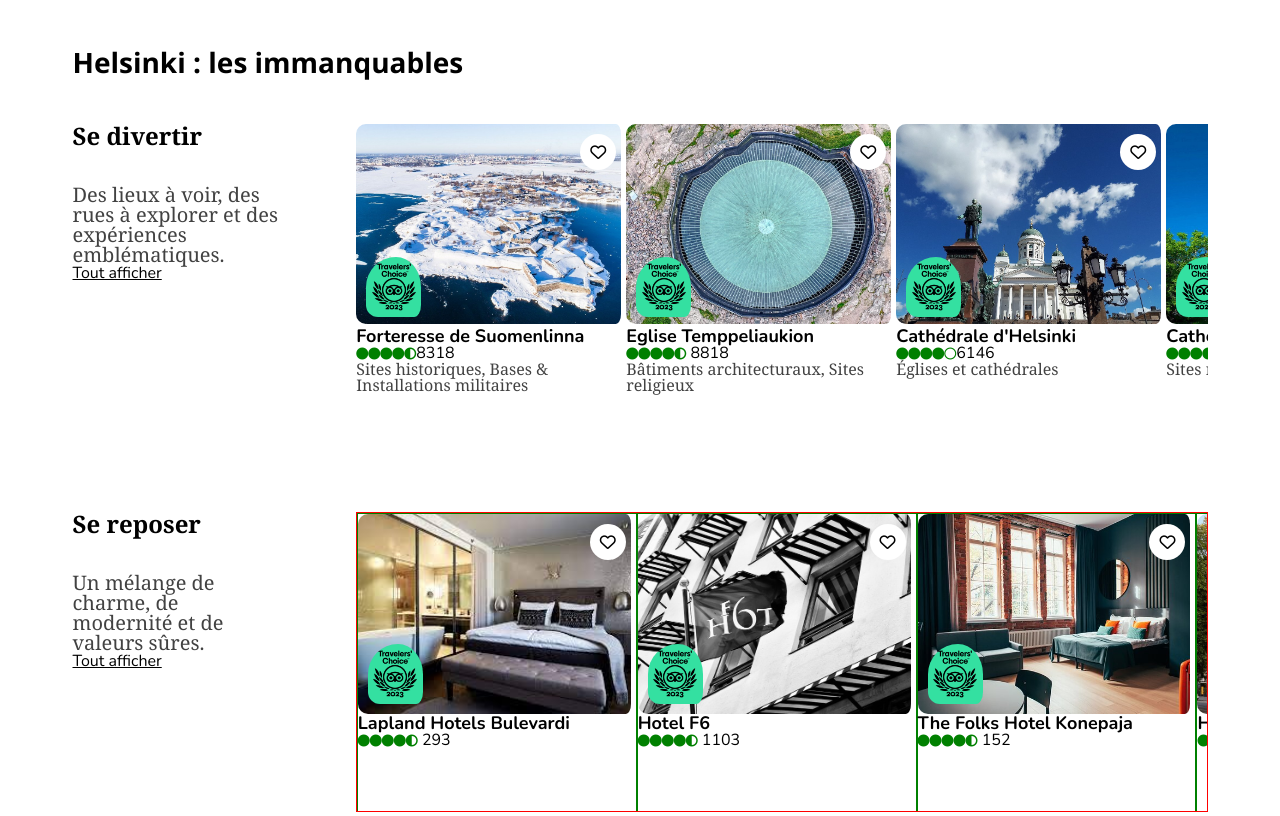
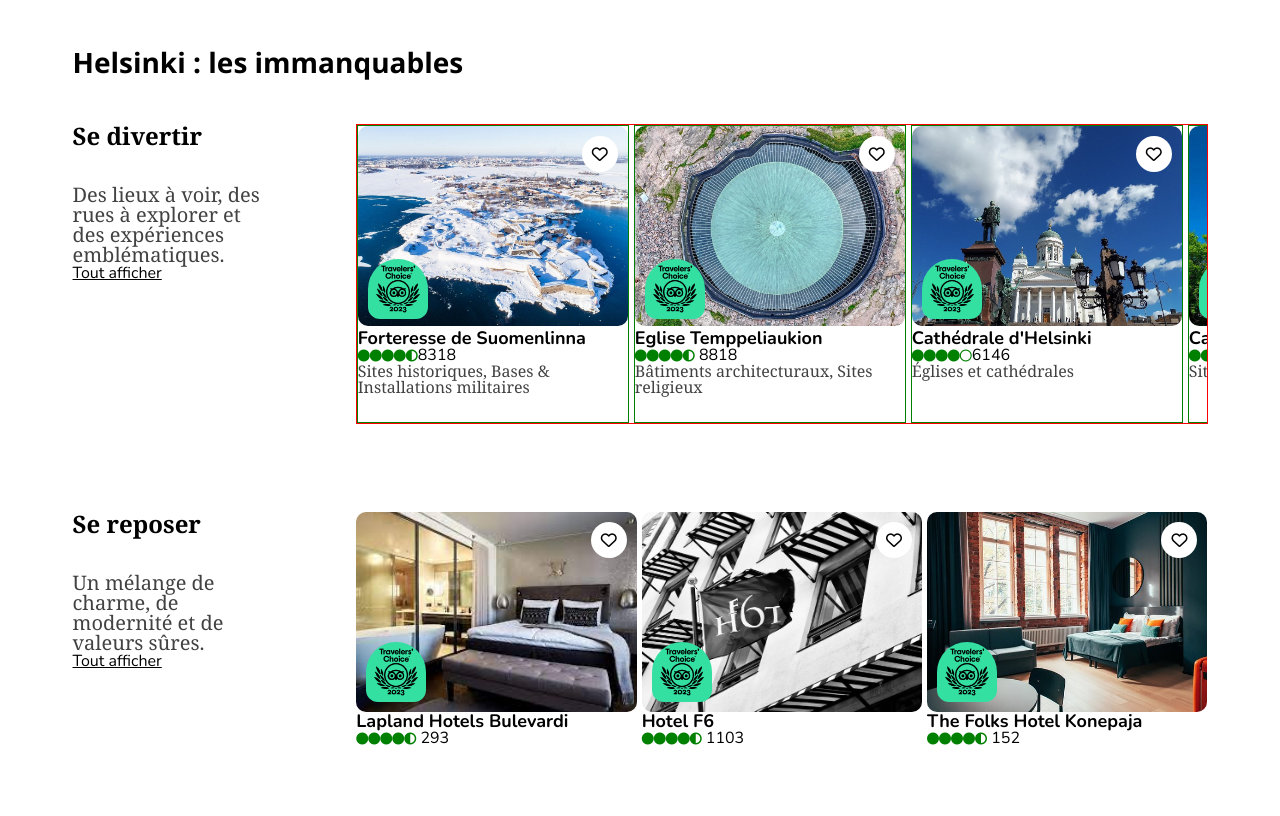
Before and after one commit to MrNathaniel/Tripadvisor-v2, a plain HTML site: page index.html in a window 1280 px wide. Shown: the part 1120-1936 px from the top of the page. Drawn offline with nearby package versions, Linux system fonts and the light colour scheme.

Commit message:
ça dépasse toujours

```diff
--- a/CSS/style.css
+++ b/CSS/style.css
@@ -256,10 +256,15 @@ h3 {
   flex: 3;
   overflow-x: hidden;
   overflow: scroll;
-
+  gap: 5px;
+  width: calc((100% - 10px) / 3);
   flex-shrink: 0;
+  border: red solid 1px;
 }
 
+.caroussel-pic {
+  border: green 1px solid;
+}
 .have-fun-pics::-webkit-scrollbar  /* chrome*/ {
   display: none;
 }
@@ -307,17 +312,12 @@ h3 {
   padding-top: 37px;
 }
 
-.have-fun-pics {
-  width: calc((100% - 10px) / 3);
-}
-
 .have-fun img {
   object-fit: cover;
   width: 270px;
 
   height: 200px;
   border-radius: 10px;
-  padding-right: 5px;
 }
 
 .relativ-div {
@@ -357,8 +357,9 @@ h3 {
 }
 
 .left-part {
-  height: 100%;
+  height: 300px;
   flex: 1;
+  width: 30%;
   padding-bottom: 145px;
 }
 
@@ -369,7 +370,8 @@ h3 {
   overflow-x: hidden;
   overflow: scroll;
   /* width: 100%; */
-  border: 1px solid red;
+  /*border: 1px solid red;*/
+  gap: 5px;
 }
 
 .rest-pics-relativ {
@@ -379,7 +381,7 @@ h3 {
   height: 300px;
   width: calc((100% - 10px) / 3);
 
-  border: 1px solid green;
+  /*border: 1px solid green;*/
   flex-shrink: 0;
 }
 
@@ -391,9 +393,9 @@ h3 {
 
 .rest-pics-relativ img {
   height: 200px;
-  width: 100%;
+
   border-radius: 10px;
-  padding-right: 5px;
+
   object-fit: cover;
 }
 
```
